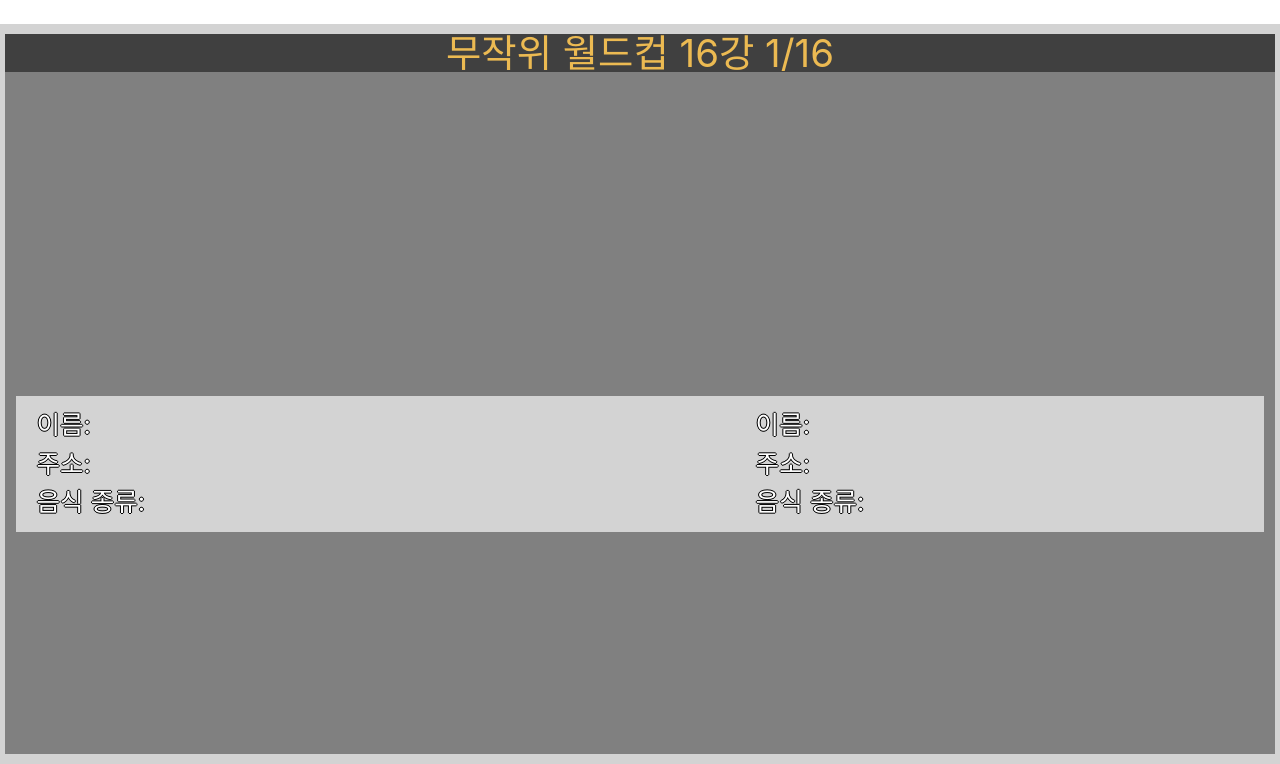
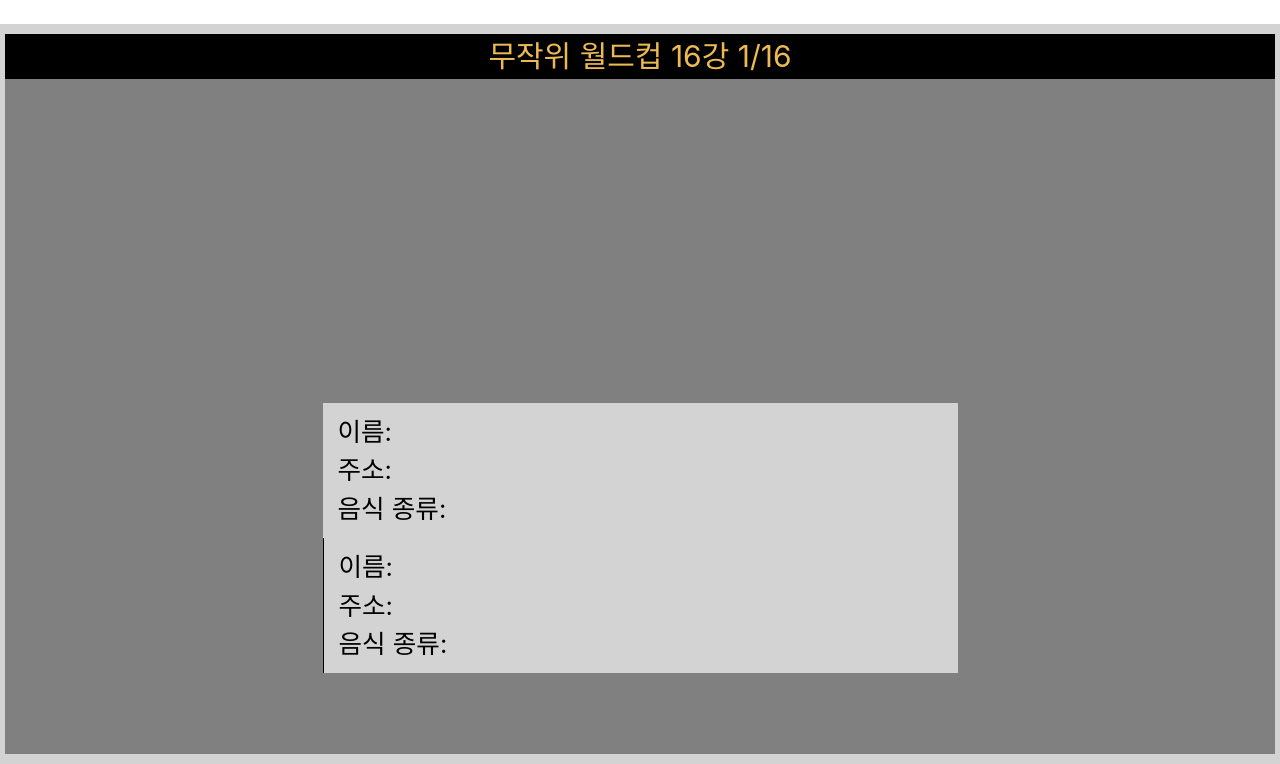
Before and after one commit to kangum99/MiJung, a Flask app: template templates/start.html in a window 1280 px wide. Shown: the part 76-840 px from the top of the page. Run offline with Flask 2, Linux system fonts and the light colour scheme; the template is opened without the code that fills it, so the values that code supplies are empty; some libraries are stand-ins or nearby versions.

Commit message:
og.image

```diff
--- a/templates/start.html
+++ b/templates/start.html
@@ -9,7 +9,7 @@
               content="음식점, 맛집, 데이트 코스, 위치별, 지역별, 월드컵, 회식, 결정장애">
         <meta property="og:title" content="음식점 월드컵, 고민고민하지마~ 음식점 월드컵으로 메뉴 정하자(MIJUNG)">
         <meta property="og:description" content="오늘의 메뉴가 고민스러울 때, 고민하지말고 월드컵으로 정해보자!">
-        <meta property="og:image" content="https://www.mijung.co.kr/ogimg.jpg">
+        <meta property="og:image" content="{{ url_for('static', filename='ogimage.jpg') }}">
         <meta property="og:url" content="https://www.mijung.co.kr/">
         <meta name="robots" content="noimageindex">
         <link rel="canonical" href="https://www.mijung.co.kr/">
@@ -21,16 +21,6 @@
 
     </head>
     <body class="top-navigation" style="padding: 0px;">
-<!--        <script type="text/javascript">-->
-<!--            /*$(window).on('load', function(){-->
-<!--            });*/-->
-<!--            $(document).ready(function () {-->
-
-<!--                if ($(window).height() > 414) {-->
-<!--                    $('html, body').animate({scrollTop: 65}, 1);-->
-<!--                }-->
-<!--            });-->
-<!--        </script>-->
         <div id="wrapper">
             <div id="page-wrapper" style="min-height:100%">
                 <nav class="navbar sticky-top navbar-light bg-dark">
@@ -65,17 +55,17 @@
                                     <div id="wright"
                                          style="width:50%;height:100%;max-width:50%;max-height:100%;background-color:gray;background-image: url('#');background-repeat:no-repeat;background-size:contain;background-position:left center;position:relative;left:50%;top:-100%;z-index:2"
                                          name="682082"></div>
-                                    <div style="width:100%;height:calc(3 * (1vw + 1vh - 1vmin));max-width:100%;max-height:50%;position:relative;left:0%;top:-200%;z-index:4;vertical-align:center;line-height:calc(3 * (1vw + 1vh - 1vmin));background-color: rgba( 0, 0, 0, 0.5 );color:#ecba52;font-size:calc(3 * (1vw + 1vh - 1vmin))">
+                                    <div style="width:100%; font-size:30px;max-width:100%;max-height:50%;position:relative;left:0%;top:-200%;z-index:4;vertical-align:center;background-color: black;color:#ecba52;">
                                         무작위 월드컵 16강 1/16
                                     </div>
 
-                                    <div style="width:100%;height:calc(7 * (1vw + 1vh - 1vmin));max-width:100%;max-height:50%;background-color:;position:relative;left:0%;top:-155%;z-index:4;color:white;font-size:calc(2 * (1vw + 1vh - 1vmin));text-shadow:-1px 0 #000000,0 1px #000000,1px 0 #000000,0 -1px #000000;-moz-text-shadow:-1px 0 #000000,0 1px #000000,1px 0 #000000,0 -1px #000000;-webkit-text-shadow:-1px 0 #000000,0 1px #000000,1px 0 #000000,0 -1px #000000;pointer-events:none;">
-                                        <div class="gray-bg row"
-                                             style="width:50%;display:inline-block;border-right: #181818;text-align:left;padding-right:10%">
+                                    <div style="width:100%;height:calc(7 * (1vw + 1vh - 1vmin));max-width:100%;max-height:50%;background-color:;position:relative;left:0%;top:-155%;z-index:4;color:black;font-size:calc(2 * (1vw + 1vh - 1vmin));pointer-events:none;">
+                                        <div class="gray-bg col"
+                                             style="width:50%;display:inline-block;border-right: #181818;text-align:left;margin:0% 5%">
                                             이름: <br>주소: <br>음식 종류:
                                         </div>
-                                        <div  class="gray-bg row"
-                                             style="width:50%;display:inline-block;text-align:left;padding-left:10%">
+                                        <div  class="gray-bg col"
+                                             style="width:50%;border-left: 1px solid black;display:inline-block;text-align:left;margin:0% 5%">
                                             이름: <br>주소: <br>음식 종류:
                                         </div>
                                     </div>
```
